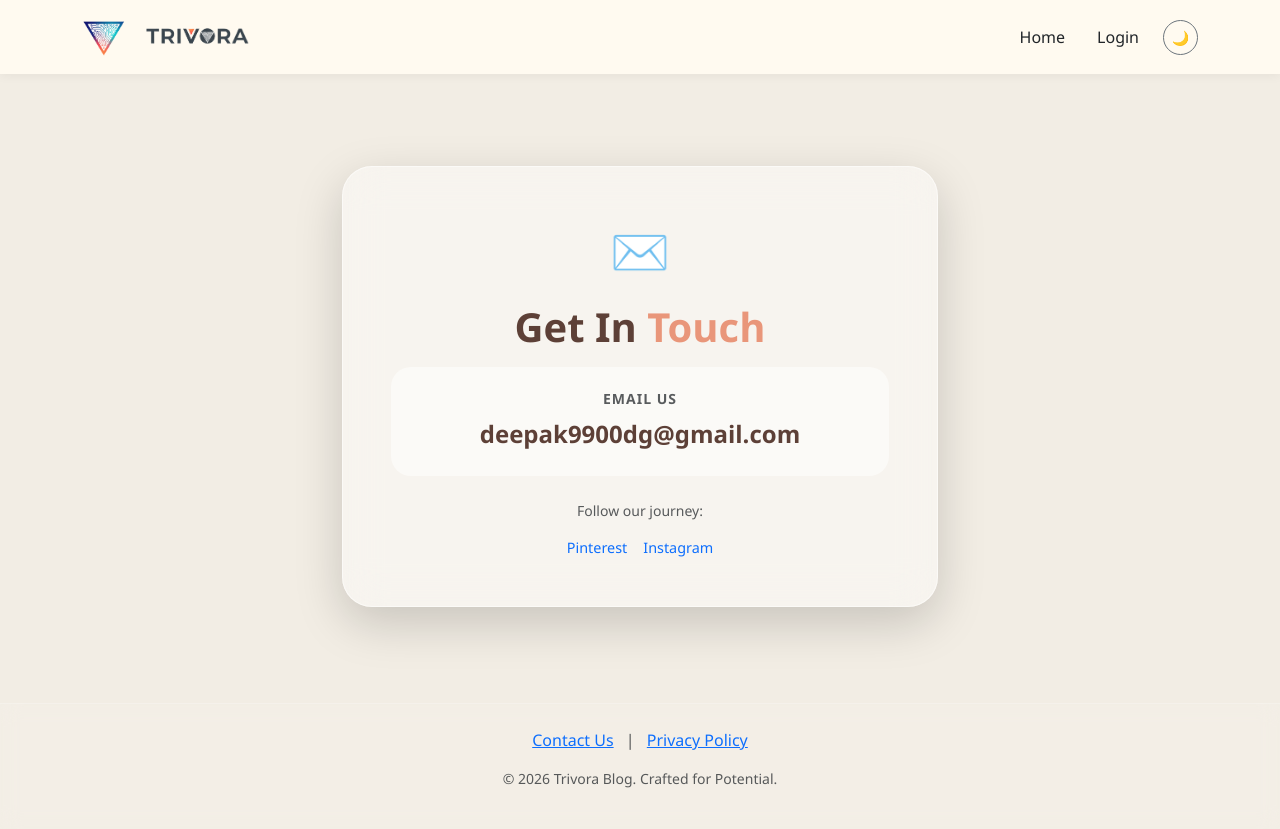
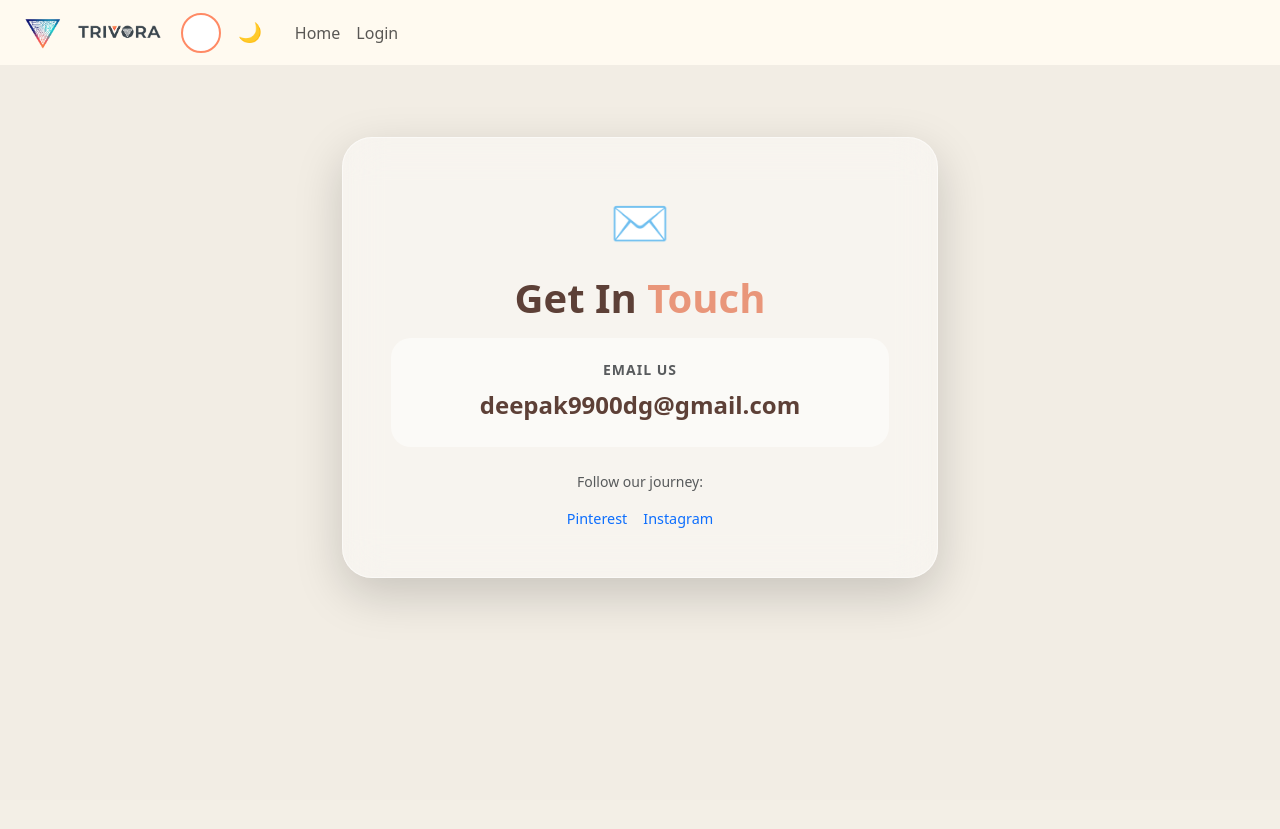
Before and after one commit to deepak9900dg/TRIVORA, a Flask app: page /contact in a window 1280 px wide. After the commit the page ends 611 px from the top, so only its background shows below. Run offline with Flask 3, Linux system fonts and the light colour scheme.

Commit message:
Update base.html

```diff
--- a/templates/base.html
+++ b/templates/base.html
@@ -1,122 +1,100 @@
 <!DOCTYPE html>
-<html lang="hi"> <head>
-    <script async src="https://www.googletagmanager.com/gtag/js?id=G-1G407RQJTJ"></script>
-    <script>
-      window.dataLayer = window.dataLayer || [];
-      function gtag(){dataLayer.push(arguments);}
-      gtag('js', new Date());
-      gtag('config', 'G-1G407RQJTJ');
-    </script>
-
+<html lang="hi">
+<head>
     <meta charset="UTF-8">
     <meta name="viewport" content="width=device-width, initial-scale=1.0">
     <meta http-equiv="content-language" content="hi, en">
-    <meta name="robots" content="index, follow"> <meta name="google-site-verification" content="6Qy-v_fgbWhwu7cAN5kcIG2A-pH3KiUCAfh8SGhxH7E" />
-    <meta name="p:domain_verify" content="c38f713f4ed26a61ccbb22df3b8dfb96"/>
+    <meta name="robots" content="index, follow">
+    <title>Trivora - Learn & Grow</title>
 
-    <title>Trivora - Learn & Grow</title>
-    <meta name="description" content="Trivora - A platform to learn professional skills and growth mindset.">
-    <link rel="icon" type="image/png" href="{{ url_for('static', filename='logo.png') }}">
-
-    <script type="application/ld+json">
-    {
-      "@context": "https://schema.org",
-      "@type": "WebSite",
-      "name": "Trivora",
-      "url": "https://trivora-blog.vercel.app/",
-      "logo": "https://trivora-blog.vercel.app/static/logo.png"
-    }
-    </script>
-
-    <link href="https://fonts.googleapis.com/css2?family=Montserrat:wght@700;800&display=swap" rel="stylesheet">
     <link href="https://cdn.jsdelivr.net/npm/bootstrap@5.3.0/dist/css/bootstrap.min.css" rel="stylesheet">
+    <link href="https://fonts.googleapis.com/css2?family=Montserrat:wght@800&display=swap" rel="stylesheet">
 
     <style>
-        body {
-            background-color: #f2ede4;
-            font-family: 'Segoe UI', Tahoma, Geneva, Verdana, sans-serif;
+        body { background-color: #f2ede4; transition: 0.3s; overflow-x: hidden; }
+
+        /* Full Width Post Fix */
+        .full-page-post {
+            width: 100vw !important;
+            max-width: 100vw !important;
+            margin-left: calc(-50vw + 50%);
+            padding: 0 !important;
+        }
+
+        /* Navbar Styling */
+        .navbar { background-color: #fffaf0 !important; padding: 10px 0; }
+
+        /* Fancy Circle Translate Button */
+        #google_translate_element {
+            width: 40px;
+            height: 40px;
+            overflow: hidden;
+            border-radius: 50%;
+            border: 2px solid #ff8a65;
+            background: white;
+            display: flex;
+            align-items: center;
+            justify-content: center;
             transition: 0.3s;
+            position: relative;
         }
-        .navbar {
-            background-color: #fffaf0 !important;
-            box-shadow: 0 2px 10px rgba(0,0,0,0.05);
-            padding: 12px 0;
+        #google_translate_element:hover { transform: scale(1.1); box-shadow: 0 0 10px rgba(255,138,101,0.5); }
+
+        /* Hide Google Branding/Text */
+        .goog-te-gadget-simple {
+            background-color: transparent !important;
+            border: none !important;
+            padding: 0 !important;
+            font-size: 0 !important; /* Hide text */
         }
-        .navbar-brand {
-            font-family: 'Montserrat', sans-serif;
-            font-weight: 800;
-            color: #2d3436 !important;
+        .goog-te-gadget-icon {
+            margin: 0 !important;
+            width: 24px !important;
+            height: 24px !important;
         }
-        /* Full Width Post Setting */
-        .full-width-container {
-            width: 100% !important;
-            max-width: 100% !important;
-            padding: 0;
-            margin: 0;
-        }
-        /* Standard Container for other pages */
-        .content-area {
-            padding-top: 20px;
-        }
-        .btn-aesthetic {
-            background-color: #ff8a65;
-            color: white;
-            border: none;
-            padding: 8px 20px;
-            border-radius: 6px;
-        }
-        body.dark-mode { background-color: #121212; color: #ffffff; }
-        body.dark-mode .navbar { background-color: #1e1e1e !important; }
-        /* Translate widget styling */
-        #google_translate_element { margin-right: 15px; }
+        .goog-te-menu-value span { display: none !important; }
+        .goog-te-banner-frame { display: none !important; }
+        body { top: 0 !important; }
     </style>
 </head>
 <body>
 
-<nav class="navbar navbar-expand-lg sticky-top mb-4">
-    <div class="container">
+<nav class="navbar navbar-expand-lg sticky-top">
+    <div class="container-fluid px-4">
         <a class="navbar-brand d-flex align-items-center notranslate" href="{{ url_for('home') }}">
-            <img src="{{ url_for('static', filename='logo.png') }}" alt="Trivora Logo" style="height: 40px; width: auto;">
-            <img src="{{ url_for('static', filename='text.png') }}" alt="TRIVORA" style="height: 25px; width: auto; margin-left: 10px;">
+            <img src="{{ url_for('static', filename='logo.png') }}" alt="Trivora Logo" style="height: 35px;">
+            <img src="{{ url_for('static', filename='text.png') }}" alt="TRIVORA" style="height: 20px; margin-left: 8px;" class="d-none d-sm-block">
         </a>
 
-        <button class="navbar-toggler" type="button" data-bs-toggle="collapse" data-bs-target="#navbarNav">
-            <span class="navbar-toggler-icon"></span>
-        </button>
+        <div class="d-flex align-items-center ms-auto">
+            <div id="google_translate_element" title="Translate Language"></div>
+
+            <button id="darkModeToggle" class="btn btn-sm ms-2" style="font-size: 1.2rem;">🌙</button>
+
+            <button class="navbar-toggler ms-2" type="button" data-bs-toggle="collapse" data-bs-target="#navbarNav">
+                <span class="navbar-toggler-icon" style="width: 20px; height: 20px;"></span>
+            </button>
+        </div>
 
         <div class="collapse navbar-collapse" id="navbarNav">
-            <div class="ms-auto d-flex align-items-center">
-                <div id="google_translate_element"></div>
-
-                <a class="nav-link px-3 fw-medium" href="{{ url_for('home') }}">Home</a>
+            <div class="navbar-nav ms-3">
+                <a class="nav-link fw-medium" href="{{ url_for('home') }}">Home</a>
                 {% if session.get('user') %}
-                    <a class="nav-link px-3 fw-medium" href="{{ url_for('upload') }}">Create</a>
-                    <a class="nav-link px-3 fw-medium text-danger" href="{{ url_for('logout') }}">Logout</a>
+                    <a class="nav-link fw-medium" href="{{ url_for('upload') }}">Create</a>
+                    <a class="nav-link fw-medium text-danger" href="{{ url_for('logout') }}">Logout</a>
                 {% else %}
-                    <a class="nav-link px-3 fw-medium" href="{{ url_for('login') }}">Login</a>
+                    <a class="nav-link fw-medium" href="{{ url_for('login') }}">Login</a>
                 {% endif %}
-                <button id="darkModeToggle" class="btn btn-sm btn-outline-secondary ms-2" style="border-radius: 50%; width: 35px; height: 35px; padding: 0;">🌙</button>
             </div>
         </div>
     </div>
 </nav>
 
-{% block container_type %}
-<div class="container content-area">
+{% block post_layout %}
+<div class="container mt-4">
 {% endblock %}
     {% block content %}{% endblock %}
 </div>
-
-<footer class="mt-5 py-4" style="background: rgba(255, 255, 255, 0.1); backdrop-filter: blur(10px); border-top: 1px solid rgba(255, 255, 255, 0.2);">
-    <div class="container text-center">
-        <div class="footer-links mb-3">
-            <a href="{{ url_for('contact') }}" class="footer-link">Contact Us</a>
-            <span class="mx-2 text-muted">|</span>
-            <a href="{{ url_for('privacy') }}" class="footer-link">Privacy Policy</a>
-        </div>
-        <p class="text-muted small">© 2026 Trivora Blog. Crafted for Potential.</p>
-    </div>
-</footer>
 
 <script src="https://cdn.jsdelivr.net/npm/bootstrap@5.3.0/dist/js/bootstrap.bundle.min.js"></script>
 
@@ -125,7 +103,8 @@ function googleTranslateElementInit() {
   new google.translate.TranslateElement({
     pageLanguage: 'hi',
     includedLanguages: 'hi,en',
-    layout: google.translate.TranslateElement.InlineLayout.SIMPLE
+    layout: google.translate.TranslateElement.InlineLayout.SIMPLE,
+    autoDisplay: false
   }, 'google_translate_element');
 }
 </script>
```
